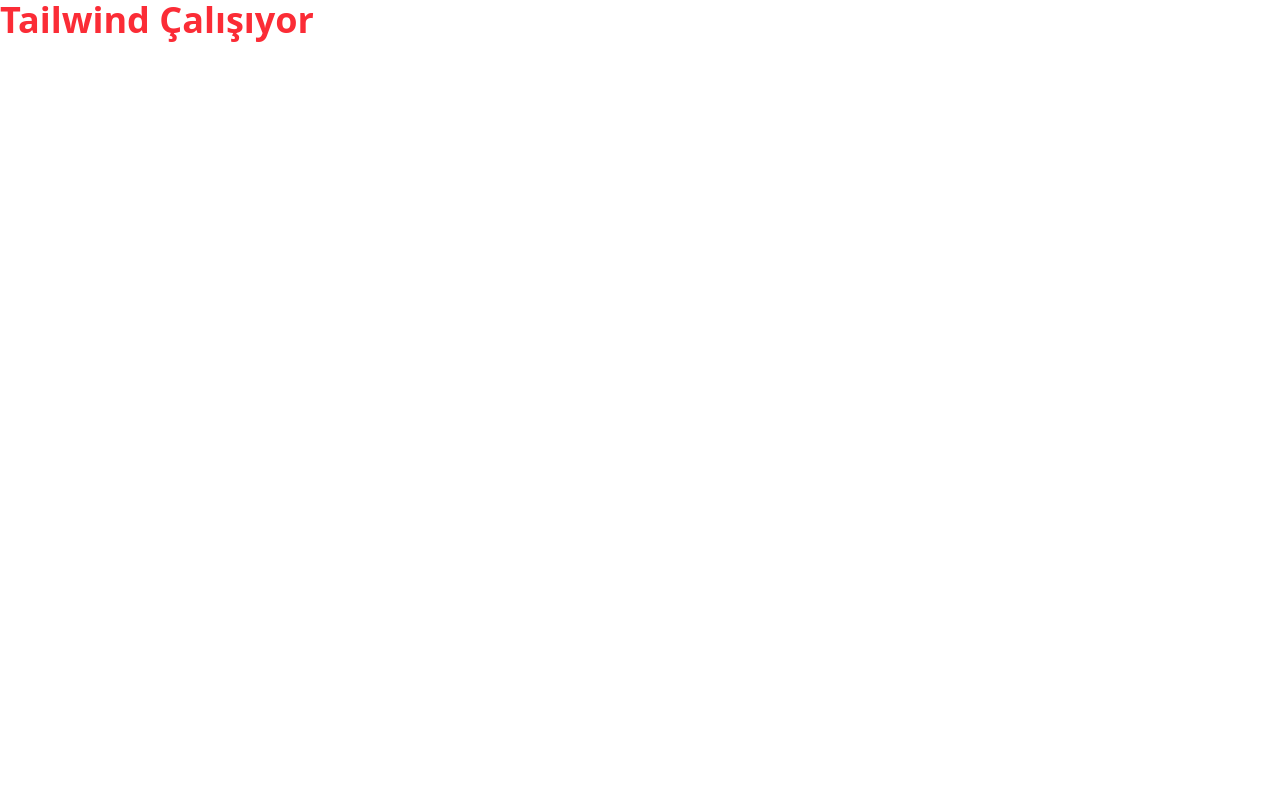
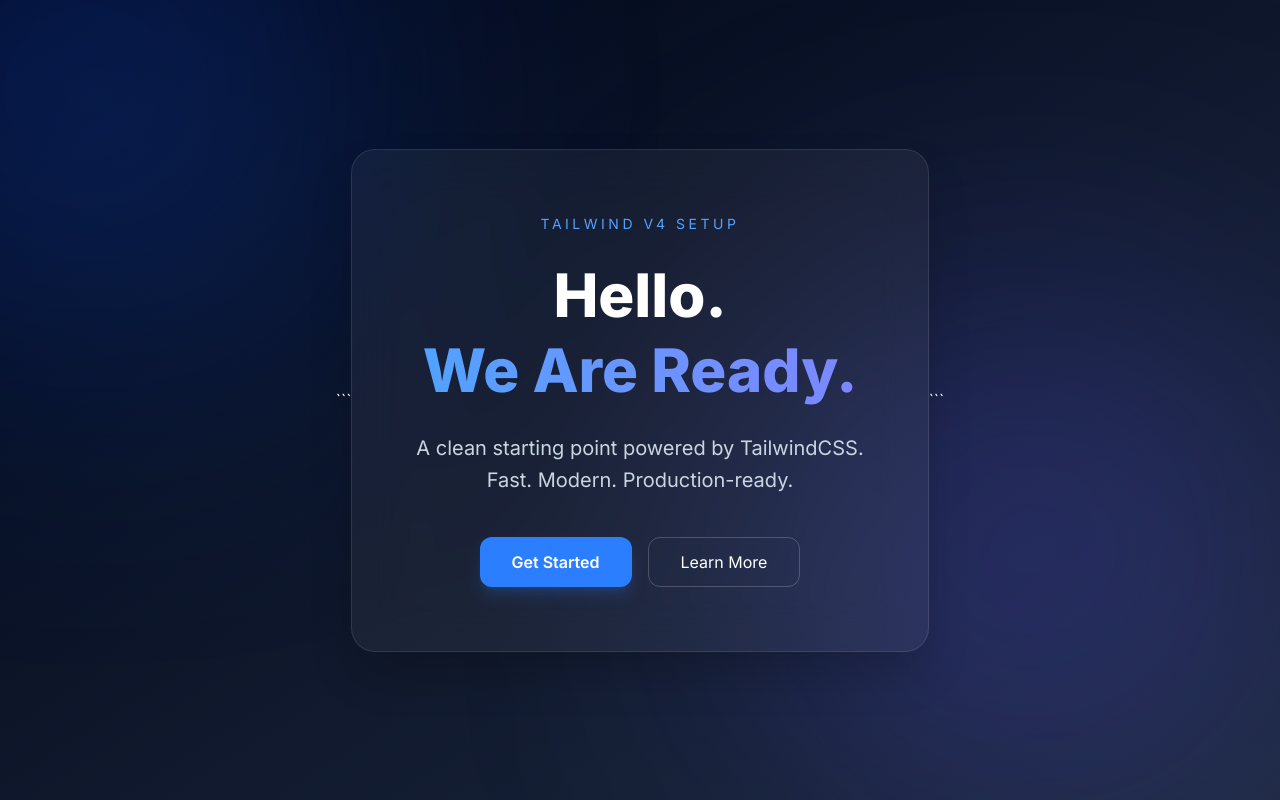
Before and after one commit to sametcanvenedik/hello-tailwind, a website: page index.html in a window 1280 px wide. Drawn offline with Linux system fonts and the light colour scheme.

Commit message:
style update

````diff
--- a/index.html
+++ b/index.html
@@ -1,5 +1,78 @@
-<link href="./dist/output.css" rel="stylesheet">
+<!DOCTYPE html>
 
-<h1 class="text-4xl font-bold text-red-500">
-  Tailwind Çalışıyor
-</h1>
+<html lang="en">
+<head>
+  <meta charset="UTF-8" />
+  <meta name="viewport" content="width=device-width, initial-scale=1.0" />
+  <title>Hello</title>
+
+  <!-- Tailwind Build -->
+
+  <link href="./dist/output.css" rel="stylesheet">
+
+  <!-- Modern Font -->
+
+  <link rel="preconnect" href="https://fonts.googleapis.com">
+  <link href="https://fonts.googleapis.com/css2?family=Inter:wght@300;400;600;800&display=swap" rel="stylesheet">
+
+  <style>
+    body { font-family: 'Inter', sans-serif; }
+  </style>
+
+</head>
+
+<body class="min-h-screen bg-gradient-to-br from-slate-950 via-slate-900 to-slate-800 text-white">
+
+  <!-- Background Glow -->
+
+  <div class="absolute inset-0 overflow-hidden">
+    <div class="absolute -top-40 -left-40 w-[500px] h-[500px] bg-blue-600/30 blur-[140px] rounded-full"></div>
+    <div class="absolute bottom-0 right-0 w-[500px] h-[500px] bg-indigo-500/30 blur-[140px] rounded-full"></div>
+  </div>
+
+  <!-- Center Container -->
+
+  <main class="relative flex items-center justify-center min-h-screen px-6">
+
+```
+<section class="backdrop-blur-xl bg-white/5 border border-white/10 rounded-3xl shadow-2xl p-10 md:p-16 max-w-2xl text-center">
+
+  <!-- Small Label -->
+  <p class="text-sm tracking-[0.25em] text-blue-400 mb-6 uppercase">
+    Tailwind v4 Setup
+  </p>
+
+  <!-- Main Hello -->
+  <h1 class="text-4xl md:text-6xl font-extrabold leading-tight mb-6">
+    Hello.
+    <span class="block bg-gradient-to-r from-blue-400 to-indigo-400 text-transparent bg-clip-text">
+      We Are Ready.
+    </span>
+  </h1>
+
+  <!-- Subtitle -->
+  <p class="text-slate-300 text-lg md:text-xl leading-relaxed mb-10">
+    A clean starting point powered by TailwindCSS.<br>
+    Fast. Modern. Production-ready.
+  </p>
+
+  <!-- Buttons -->
+  <div class="flex flex-col sm:flex-row gap-4 justify-center">
+
+    <button class="px-8 py-3 rounded-xl bg-blue-500 hover:bg-blue-400 transition-all duration-300 font-semibold shadow-lg shadow-blue-500/20">
+      Get Started
+    </button>
+
+    <button class="px-8 py-3 rounded-xl border border-white/20 hover:border-white/40 hover:bg-white/5 transition-all duration-300">
+      Learn More
+    </button>
+
+  </div>
+
+</section>
+```
+
+  </main>
+
+</body>
+</html>
````
Also changed, not shown: dist/output.css.
